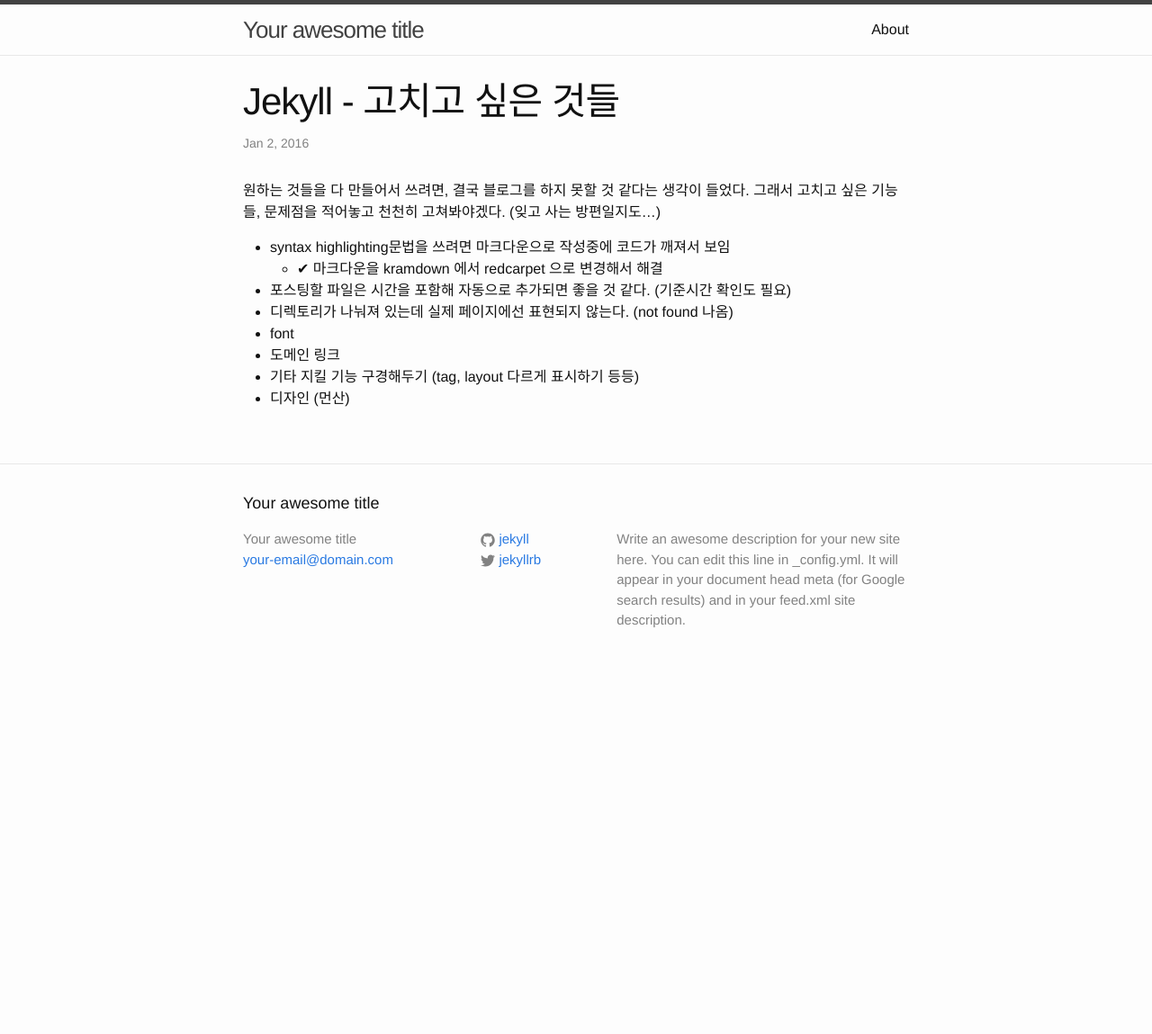
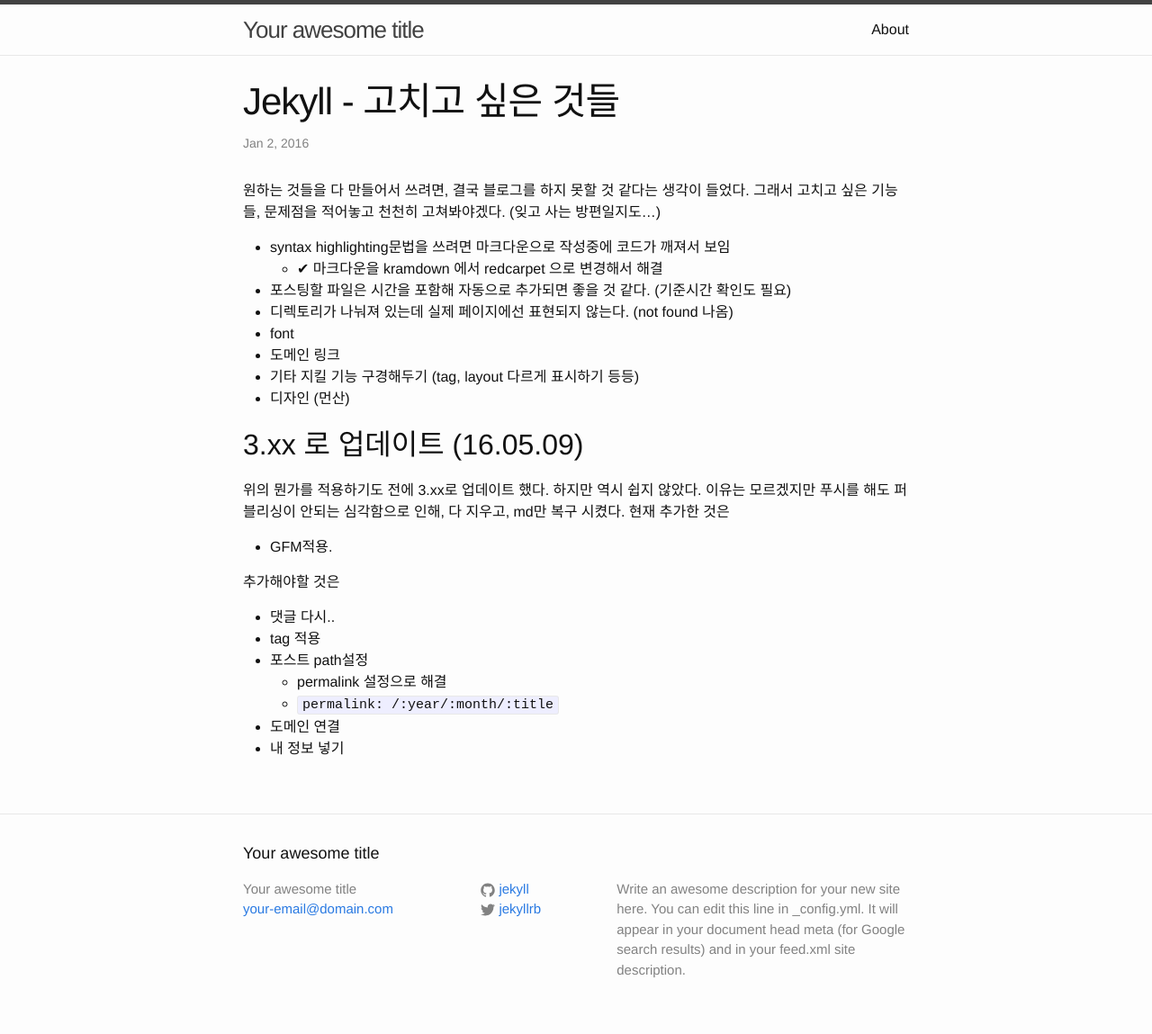
Before and after one commit to dalzony/dalzony.github.io, a Jekyll site: the page built from _posts/2016-01-03-update-to-jekyll.md, in a window 1280 px wide. Shown: the whole page at 90% size. Built offline with Jekyll 4.4.1, drawn with Linux system fonts in a browser that asks for light colours; before the commit the page ends 900 px from its top, so only the background shows below that.

Commit message:
permalink 변경

```diff
--- a/_config.yml
+++ b/_config.yml
@@ -22,3 +22,5 @@ github_username:  jekyll
 kramdown:
   input: GFM
   syntax_highlighter: rouge
+
+permalink: /:year/:month/:title
--- a/_posts/2016-01-03-update-to-jekyll.md
+++ b/_posts/2016-01-03-update-to-jekyll.md
@@ -14,3 +14,20 @@ date:   2016-01-02 15:08:33
 - 도메인 링크
 - 기타 지킬 기능 구경해두기 (tag, layout 다르게 표시하기 등등)
 - 디자인 (먼산)
+
+## 3.xx 로 업데이트 (16.05.09)
+
+위의 뭔가를 적용하기도 전에 3.xx로 업데이트 했다. 하지만 역시 쉽지 않았다. 이유는 모르겠지만
+푸시를 해도 퍼블리싱이 안되는 심각함으로 인해, 다 지우고, md만 복구 시켰다. 현재 추가한 것은
+
+- GFM적용.
+
+추가해야할 것은
+
+- 댓글 다시..
+- tag 적용
+- 포스트 path설정
+  - permalink 설정으로 해결
+  - `permalink: /:year/:month/:title`
+- 도메인 연결
+- 내 정보 넣기
```
